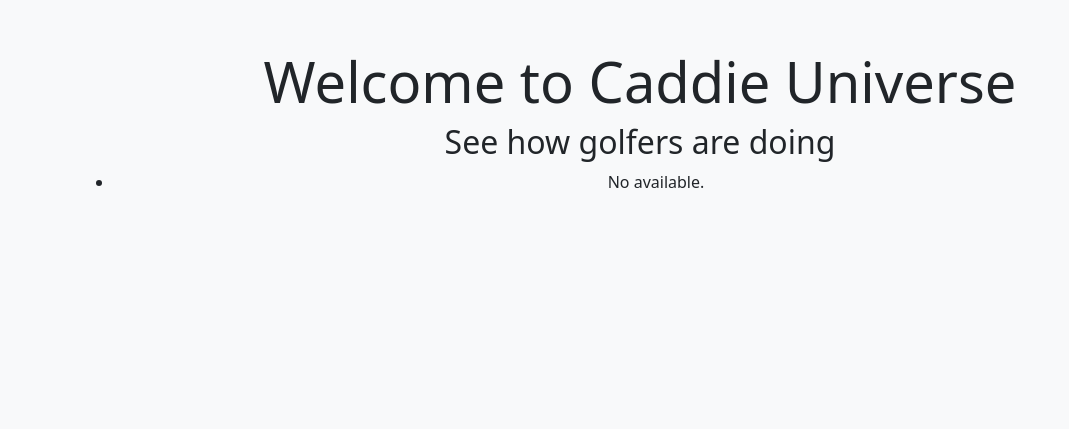
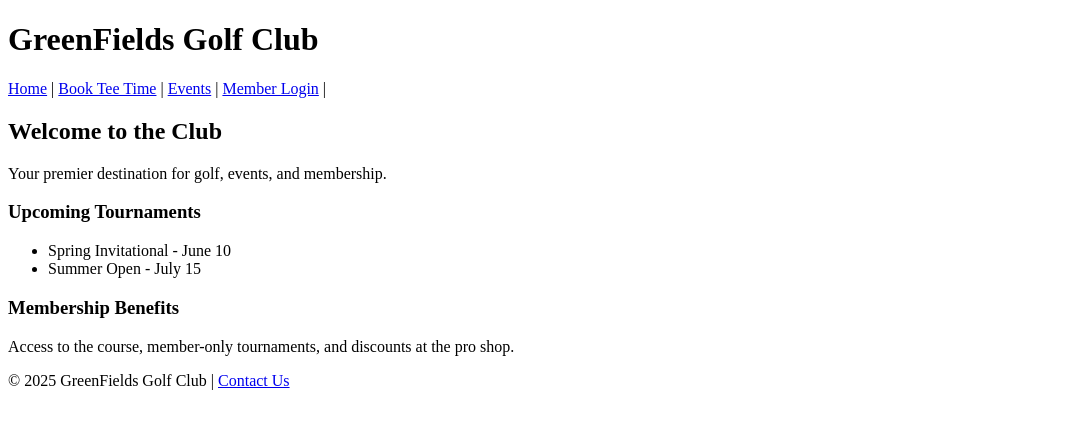
Before and after one commit to oboyle3/Caddie-Universe, a Django app: page / in a window 1280 px wide. Shown: the top 429 px of the page, without its empty margins (0-1069 px from the left). Run offline with Django 5.2, Linux system fonts and the light colour scheme; data that the repository does not hold is empty.

Commit message:
changes landing page

```diff
--- a/core/admin.py
+++ b/core/admin.py
@@ -1,7 +1,7 @@
 from django.contrib import admin
 
 # Register your models here.
-from .models import ListOfCaddies,  EndUsers, TeeTime, Caddie, Field, Assignment, PlayerScore
+from .models import ListOfCaddies,  EndUsers, TeeTime, Caddie, Field, Assignment, PlayerScore, Club
 admin.site.register(ListOfCaddies)
 admin.site.register(TeeTime)
 admin.site.register(EndUsers)
@@ -9,3 +9,4 @@ admin.site.register(Caddie)
 admin.site.register(Field)
 admin.site.register(Assignment)
 admin.site.register(PlayerScore)
+admin.site.register(Club)
--- a/templates/core/landing.html
+++ b/templates/core/landing.html
@@ -2,28 +2,41 @@
 <html lang="en">
 <head>
     <meta charset="UTF-8">
-    <title>Caddie Universe</title>
-    <link href="https://cdn.jsdelivr.net/npm/bootstrap@5.3.0/dist/css/bootstrap.min.css" rel="stylesheet">
+    <title>Welcome to GreenFields Golf Club</title>
 </head>
-<body class="bg-light text-center">
-    <div class="container py-5">
-        <h1 class="display-4">Welcome to Caddie Universe</h1>
+<body>
+    <header>
+        <h1>GreenFields Golf Club</h1>
+        <nav>
+            <a href="#">Home</a> |
+            <a href="#">Book Tee Time</a> |
+            <a href="#">Events</a> |
+            <a href="#"> Member Login</a> |
+        </nav>
+    </header>
 
+    <main>
+        <section>
+            <h2>Welcome to the Club</h2>
+            <p>Your premier destination for golf, events, and membership.</p>
+        </section>
 
-        <div class="wrapper">
-            <!-- players Widget -->
-            <div class="box">
-                <h2>See how golfers are doing</h2>
+        <section>
+            <h3>Upcoming Tournaments</h3>
+            <ul>
+                <li>Spring Invitational - June 10</li>
+                <li>Summer Open - July 15</li>
+            </ul>
+        </section>
 
-                <ul>
-                    {% for x in playerscores %}
-                        <li>{{ x.name }}</li>
-                    {% empty %}
-                        <li>No  available.</li>
-                    {% endfor %}
-                </ul>
-            </div>
+        <section>
+            <h3>Membership Benefits</h3>
+            <p>Access to the course, member-only tournaments, and discounts at the pro shop.</p>
+        </section>
+    </main>
 
-    </div>
+    <footer>
+        <p>&copy; 2025 GreenFields Golf Club | <a href="#">Contact Us</a></p>
+    </footer>
 </body>
 </html>
```
Also changed, not shown: core/models.py (+8 -0 lines), core/migrations/0005_club.py (added).
